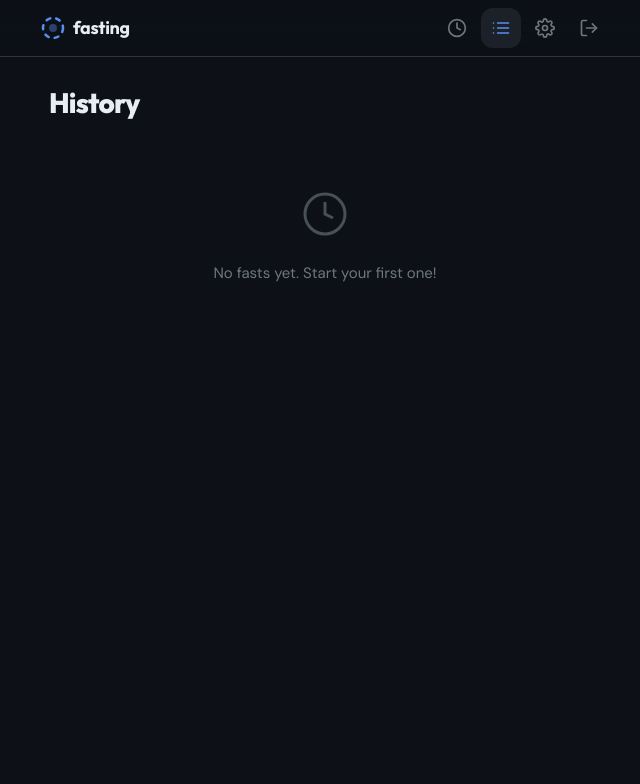
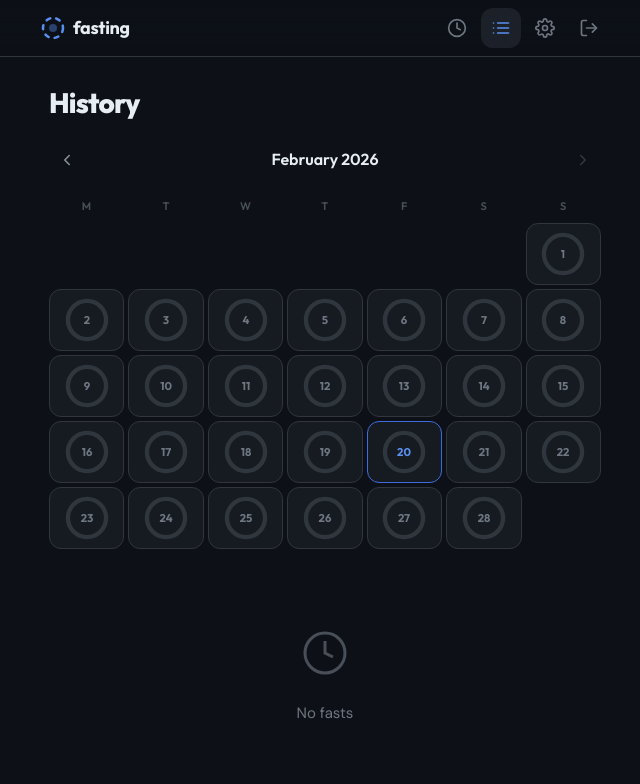
Before and after one commit to jasonmotylinski/fasting-tracker, a Flask app: page /history in a window 1280 px wide. Shown: the top 784 px of the page, without its empty margins (315-955 px from the left). Before the commit the page ends 282 px from the top, so only its background shows below. Run offline with Flask 3, Linux system fonts and the light colour scheme; the visitor is signed in with stand-in values (Sample User, id 1); data that the repository does not hold is empty.

Commit message:
feature: history and week display changes. Closes #1

```diff
--- a/app/__init__.py
+++ b/app/__init__.py
@@ -13,7 +13,7 @@ def create_app(config_name='development'):
 
     from app.models import db, User
     db.init_app(app)
-    migrate.init_app(app, db)
+    migrate.init_app(app, db, render_as_batch=True)
 
     login_manager = LoginManager()
     login_manager.init_app(app)
--- a/app/forms.py
+++ b/app/forms.py
@@ -38,7 +38,4 @@ class GoalsForm(FlaskForm):
     default_fast_hours = IntegerField('Default Fast Duration', validators=[
         DataRequired(), NumberRange(min=1, max=72)
     ])
-    weekly_fast_goal = IntegerField('Weekly Fast Goal', validators=[
-        DataRequired(), NumberRange(min=1, max=7)
-    ])
     submit = SubmitField('Save Settings')
--- a/app/main.py
+++ b/app/main.py
@@ -32,7 +32,6 @@ def settings():
     form = GoalsForm(obj=current_user)
     if form.validate_on_submit():
         current_user.default_fast_hours = form.default_fast_hours.data
-        current_user.weekly_fast_goal = form.weekly_fast_goal.data
         db.session.commit()
         flash('Settings saved.', 'success')
         return redirect(url_for('main.settings'))
--- a/app/models.py
+++ b/app/models.py
@@ -13,7 +13,6 @@ class User(UserMixin, db.Model):
     username = db.Column(db.String(80), unique=True, nullable=False)
     password_hash = db.Column(db.String(255), nullable=False)
     default_fast_hours = db.Column(db.Integer, default=16)
-    weekly_fast_goal = db.Column(db.Integer, default=5)
     created_at = db.Column(db.DateTime, default=datetime.utcnow)
 
     fasts = db.relationship('Fast', backref='user', lazy='dynamic',
@@ -31,7 +30,6 @@ class User(UserMixin, db.Model):
             'email': self.email,
             'username': self.username,
             'default_fast_hours': self.default_fast_hours,
-            'weekly_fast_goal': self.weekly_fast_goal,
         }
 
 
--- a/app/static/css/components.css
+++ b/app/static/css/components.css
@@ -197,28 +197,63 @@
     margin-bottom: var(--space-md);
 }
 
-.weekly-stats {
+.daily-rings {
     display: grid;
-    grid-template-columns: repeat(4, 1fr);
-    gap: var(--space-sm);
+    grid-template-columns: repeat(7, 1fr);
+    gap: var(--space-xs);
     text-align: center;
 }
 
-.weekly-stat-value {
-    display: block;
-    font-family: var(--font-display);
-    font-weight: 700;
-    font-size: 24px;
-    color: var(--text-primary);
-    letter-spacing: -0.02em;
+.daily-ring-wrap {
+    display: flex;
+    flex-direction: column;
+    align-items: center;
+    gap: 4px;
 }
 
-.weekly-stat-label {
-    display: block;
-    font-size: 12px;
+.daily-ring-svg {
+    width: 100%;
+    max-width: 44px;
+    height: auto;
+    transform: rotate(-90deg);
+}
+
+.daily-ring-bg {
+    fill: none;
+    stroke: var(--border);
+    stroke-width: 5;
+}
+
+.daily-ring-progress {
+    fill: none;
+    stroke: var(--blue-400);
+    stroke-width: 5;
+    stroke-linecap: round;
+    transition: stroke-dashoffset 0.6s var(--ease-out), stroke 0.4s;
+}
+
+.daily-ring-progress.exceeded {
+    stroke: var(--accent);
+}
+
+.daily-ring-label {
+    font-family: var(--font-display);
+    font-weight: 600;
+    font-size: 10px;
     color: var(--text-muted);
-    font-weight: 500;
-    margin-top: 2px;
+    text-transform: uppercase;
+    letter-spacing: 0.04em;
+}
+
+.daily-ring-hours {
+    font-family: var(--font-display);
+    font-weight: 600;
+    font-size: 10px;
+    color: var(--text-secondary);
+}
+
+.daily-ring-wrap.today .daily-ring-label {
+    color: var(--blue-400);
 }
 
 /* ---- History List ---- */
@@ -316,6 +351,101 @@
     to { opacity: 1; transform: translateY(0); }
 }
 
+/* ---- Calendar ---- */
+.cal-nav {
+    display: flex;
+    align-items: center;
+    justify-content: space-between;
+    margin-bottom: var(--space-md);
+}
+
+.cal-month-label {
+    font-family: var(--font-display);
+    font-weight: 600;
+    font-size: 16px;
+    color: var(--text-primary);
+}
+
+.cal-nav-btn {
+    width: 36px;
+    height: 36px;
+    border-radius: var(--radius-full);
+    display: flex;
+    align-items: center;
+    justify-content: center;
+    color: var(--text-secondary);
+    transition: all 0.2s var(--ease-out);
+}
+
+.cal-nav-btn:hover:not(:disabled) {
+    background: var(--surface-raised);
+    color: var(--text-primary);
+}
+
+.cal-nav-btn:disabled {
+    opacity: 0.3;
+    cursor: default;
+}
+
+.cal-weekdays {
+    display: grid;
+    grid-template-columns: repeat(7, 1fr);
+    gap: 4px;
+    margin-bottom: 4px;
+    text-align: center;
+}
+
+.cal-weekday {
+    font-family: var(--font-display);
+    font-weight: 600;
+    font-size: 11px;
+    color: var(--text-faint);
+    text-transform: uppercase;
+    letter-spacing: 0.04em;
+    padding: 4px 0;
+}
+
+.cal-grid {
+    display: grid;
+    grid-template-columns: repeat(7, 1fr);
+    gap: 4px;
+}
+
+.cal-day {
+    display: flex;
+    align-items: center;
+    justify-content: center;
+    padding: 4px;
+    border-radius: var(--radius-md);
+    background: var(--surface-raised);
+    border: 1px solid var(--border);
+}
+
+.cal-day--empty {
+    background: transparent;
+    border-color: transparent;
+}
+
+.cal-day--today {
+    border-color: var(--blue-500);
+}
+
+.cal-day-num {
+    font-family: var(--font-display);
+    font-weight: 700;
+    font-size: 13px;
+    fill: var(--text-muted);
+}
+
+.cal-day--today .cal-day-num {
+    fill: var(--blue-400);
+}
+
+.cal-day .daily-ring-svg {
+    width: 100%;
+    max-width: 52px;
+}
+
 /* ---- Responsive ---- */
 @media (min-width: 640px) {
     .timer-ring-wrap {
--- a/app/static/js/main.js
+++ b/app/static/js/main.js
@@ -179,17 +179,50 @@ function formatDuration(totalSeconds) {
     return `${String(h).padStart(2, '0')}:${String(m).padStart(2, '0')}:${String(s).padStart(2, '0')}`;
 }
 
+const DAILY_RING_R = 22;
+const DAILY_CIRCUMFERENCE = 2 * Math.PI * DAILY_RING_R;
+
 async function fetchWeeklyStats() {
     try {
         const res = await fetch('/api/stats/weekly');
         const data = await res.json();
-        document.getElementById('weekly-completed').textContent = `${data.completed}/${data.goal}`;
-        document.getElementById('weekly-goal').textContent = data.goal;
-        document.getElementById('weekly-hours').textContent = data.total_hours;
-        document.getElementById('weekly-streak').textContent = data.streak;
+        renderDailyRings(data.days);
     } catch (e) {
         console.error('Failed to fetch weekly stats:', e);
     }
+}
+
+function renderDailyRings(days) {
+    const container = document.getElementById('daily-rings');
+    if (!container) return;
+
+    const today = new Date().toISOString().split('T')[0];
+    container.innerHTML = '';
+
+    days.forEach(day => {
+        const isToday = day.date === today;
+        const hasData = day.hours > 0;
+        const offset = hasData
+            ? DAILY_CIRCUMFERENCE * (1 - day.progress)
+            : DAILY_CIRCUMFERENCE;
+        const exceededClass = day.exceeded ? ' exceeded' : '';
+        const hoursDisplay = hasData ? `${day.hours}h` : '·';
+
+        const wrap = document.createElement('div');
+        wrap.className = `daily-ring-wrap${isToday ? ' today' : ''}`;
+        wrap.innerHTML = `
+            <svg class="daily-ring-svg" viewBox="0 0 60 60">
+                <circle class="daily-ring-bg" cx="30" cy="30" r="${DAILY_RING_R}" />
+                <circle class="daily-ring-progress${exceededClass}"
+                    cx="30" cy="30" r="${DAILY_RING_R}"
+                    stroke-dasharray="${DAILY_CIRCUMFERENCE.toFixed(2)}"
+                    stroke-dashoffset="${offset.toFixed(2)}" />
+            </svg>
+            <span class="daily-ring-label">${day.label}</span>
+            <span class="daily-ring-hours">${hoursDisplay}</span>
+        `;
+        container.appendChild(wrap);
+    });
 }
 
 /* ---- History ---- */
@@ -197,11 +230,16 @@ async function fetchWeeklyStats() {
 let historyPage = 1;
 let historyTotalPages = 1;
 
+// Calendar state
+let calendarYear = null;
+let calendarMonth = null;
+
+const MONTH_NAMES = ['January', 'February', 'March', 'April', 'May', 'June',
+                     'July', 'August', 'September', 'October', 'November', 'December'];
+
 function initHistory() {
     const list = document.getElementById('history-list');
     if (!list) return;
-
-    fetchHistory();
 
     const loadMoreBtn = document.getElementById('load-more-btn');
     if (loadMoreBtn) {
@@ -210,6 +248,112 @@ function initHistory() {
             fetchHistory(true);
         });
     }
+
+    // Initialize calendar + list for current month
+    const now = new Date();
+    calendarYear = now.getFullYear();
+    calendarMonth = now.getMonth() + 1;
+    fetchMonthlyStats(calendarYear, calendarMonth);
+    fetchHistory();
+
+    // Calendar nav
+    document.getElementById('cal-prev').addEventListener('click', () => {
+        calendarMonth--;
+        if (calendarMonth < 1) {
+            calendarMonth = 12;
+            calendarYear--;
+        }
+        fetchMonthlyStats(calendarYear, calendarMonth);
+        resetHistory();
+        updateCalNavButtons();
+    });
+
+    document.getElementById('cal-next').addEventListener('click', () => {
+        calendarMonth++;
+        if (calendarMonth > 12) {
+            calendarMonth = 1;
+            calendarYear++;
+        }
+        fetchMonthlyStats(calendarYear, calendarMonth);
+        resetHistory();
+        updateCalNavButtons();
+    });
+}
+
+function resetHistory() {
+    historyPage = 1;
+    historyTotalPages = 1;
+    const list = document.getElementById('history-list');
+    list.innerHTML = '';
+    document.getElementById('history-empty').classList.add('hidden');
+    document.getElementById('history-pagination').classList.add('hidden');
+    fetchHistory();
+}
+
+function updateCalNavButtons() {
+    const now = new Date();
+    const currentYear = now.getFullYear();
+    const currentMonth = now.getMonth() + 1;
+    const nextBtn = document.getElementById('cal-next');
+    const atCurrent = calendarYear === currentYear && calendarMonth === currentMonth;
+    nextBtn.disabled = atCurrent;
+}
+
+async function fetchMonthlyStats(year, month) {
+    const monthStr = `${year}-${String(month).padStart(2, '0')}`;
+    try {
+        const res = await fetch(`/api/stats/monthly?month=${monthStr}`);
+        const data = await res.json();
+        renderCalendar(data);
+        updateCalNavButtons();
+    } catch (e) {
+        console.error('Failed to fetch monthly stats:', e);
+    }
+}
+
+function renderCalendar(data) {
+    const grid = document.getElementById('cal-grid');
+    const label = document.getElementById('cal-month-label');
+    if (!grid || !label) return;
+
+    label.textContent = `${MONTH_NAMES[data.month - 1]} ${data.year}`;
+    grid.innerHTML = '';
+
+    const today = new Date().toISOString().split('T')[0];
+
+    // Offset: first day weekday (0=Mon). Add empty cells.
+    const firstWeekday = data.days[0].weekday;
+    for (let i = 0; i < firstWeekday; i++) {
+        const empty = document.createElement('div');
+        empty.className = 'cal-day cal-day--empty';
+        grid.appendChild(empty);
+    }
+
+    data.days.forEach(day => {
+        const isToday = day.date === today;
+        const hasData = day.hours > 0;
+        const offset = hasData
+            ? DAILY_CIRCUMFERENCE * (1 - day.progress)
+            : DAILY_CIRCUMFERENCE;
+        const exceededClass = day.exceeded ? ' exceeded' : '';
+
+        const cell = document.createElement('div');
+        cell.className = `cal-day${isToday ? ' cal-day--today' : ''}`;
+
+        cell.innerHTML = `
+            <svg class="daily-ring-svg" viewBox="0 0 60 60">
+                <circle class="daily-ring-bg" cx="30" cy="30" r="${DAILY_RING_R}" />
+                <circle class="daily-ring-progress${exceededClass}"
+                    cx="30" cy="30" r="${DAILY_RING_R}"
+                    stroke-dasharray="${DAILY_CIRCUMFERENCE.toFixed(2)}"
+                    stroke-dashoffset="${offset.toFixed(2)}" />
+                <text class="cal-day-num" x="30" y="30"
+                    transform="rotate(90, 30, 30)"
+                    text-anchor="middle" dominant-baseline="central">${day.day}</text>
+            </svg>
+        `;
+        grid.appendChild(cell);
+    });
 }
 
 async function fetchHistory(append = false) {
@@ -220,7 +364,8 @@ async function fetchHistory(append = false) {
     if (!append && loading) loading.classList.remove('hidden');
 
     try {
-        const res = await fetch(`/api/fast/history?page=${historyPage}`);
+        const monthStr = `${calendarYear}-${String(calendarMonth).padStart(2, '0')}`;
+        const res = await fetch(`/api/fast/history?page=${historyPage}&month=${monthStr}`);
         const data = await res.json();
 
         if (loading) loading.classList.add('hidden');
--- a/app/templates/history.html
+++ b/app/templates/history.html
@@ -7,7 +7,33 @@
         <h1 class="history-title">History</h1>
     </div>
 
-    <div id="history-list" class="history-list">
+    <!-- Calendar -->
+    <div id="calendar-view">
+        <div class="cal-nav">
+            <button class="cal-nav-btn" id="cal-prev" title="Previous month">
+                <svg width="18" height="18" viewBox="0 0 24 24" fill="none" stroke="currentColor" stroke-width="2" stroke-linecap="round" stroke-linejoin="round"><polyline points="15 18 9 12 15 6"/></svg>
+            </button>
+            <span class="cal-month-label" id="cal-month-label"></span>
+            <button class="cal-nav-btn" id="cal-next" title="Next month">
+                <svg width="18" height="18" viewBox="0 0 24 24" fill="none" stroke="currentColor" stroke-width="2" stroke-linecap="round" stroke-linejoin="round"><polyline points="9 18 15 12 9 6"/></svg>
+            </button>
+        </div>
+
+        <div class="cal-weekdays">
+            <span class="cal-weekday">M</span>
+            <span class="cal-weekday">T</span>
+            <span class="cal-weekday">W</span>
+            <span class="cal-weekday">T</span>
+            <span class="cal-weekday">F</span>
+            <span class="cal-weekday">S</span>
+            <span class="cal-weekday">S</span>
+        </div>
+
+        <div class="cal-grid" id="cal-grid"></div>
+    </div>
+
+    <!-- List -->
+    <div id="history-list" class="history-list" style="margin-top: var(--space-xl)">
         <div class="spinner-wrap" id="history-loading">
             <div class="spinner"></div>
         </div>
@@ -15,7 +41,7 @@
 
     <div class="history-empty hidden" id="history-empty">
         <svg width="48" height="48" viewBox="0 0 24 24" fill="none" stroke="var(--text-faint)" stroke-width="1.5"><circle cx="12" cy="12" r="10"/><polyline points="12 6 12 12 16 14"/></svg>
-        <p>No fasts yet. Start your first one!</p>
+        <p>No fasts</p>
     </div>
 
     <div class="history-pagination hidden" id="history-pagination">
```
Also changed, not shown: app/api.py (+42 -10 lines), app/services/stats.py (+62 -44 lines), app/templates/dashboard.html (+1 -18 lines), app/templates/settings.html (+0 -7 lines), migrations/versions/b280894ed6c7_remove_weekly_fast_goal.py (added, +32 -0 lines).
